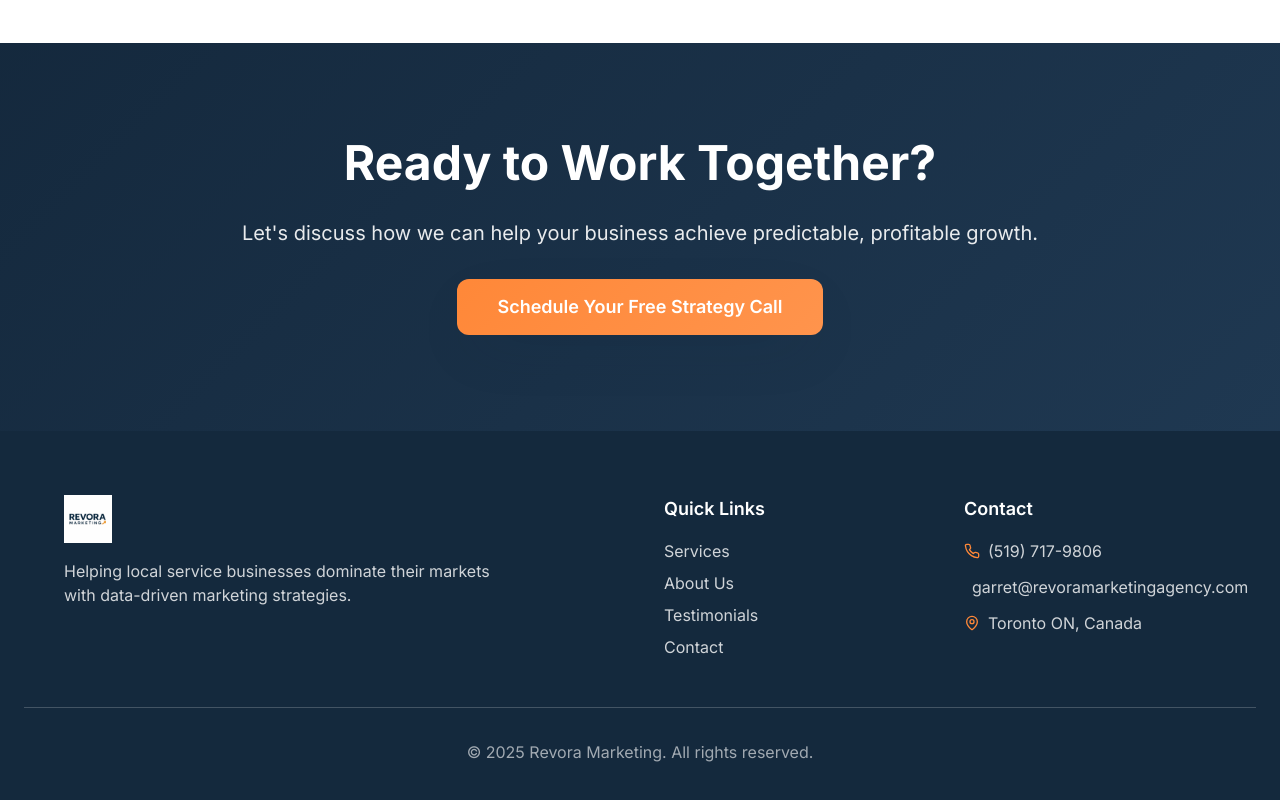
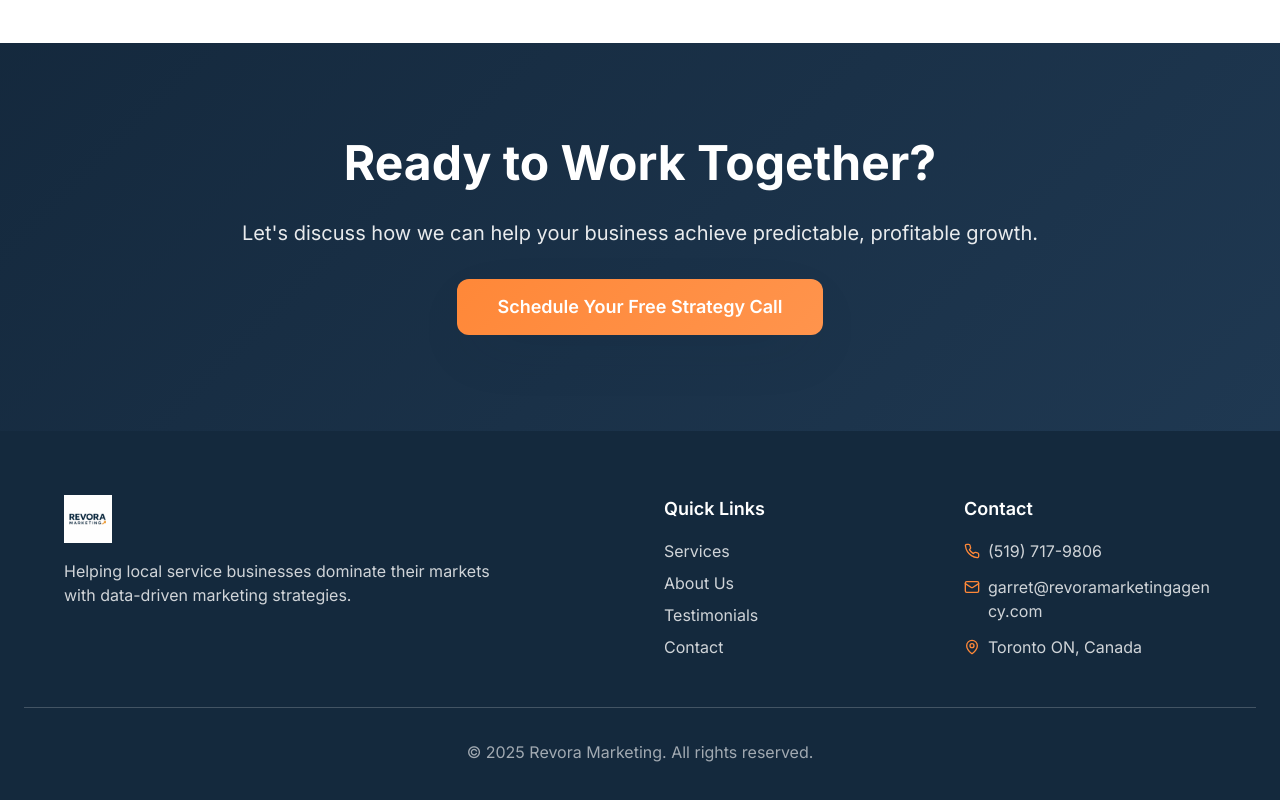
Before and after one commit to garretireland/revora-marketing-showcase-860fe100, a React (Vite) app: page /about in a window 1280 px wide. Shown: the part 1826-2626 px from the top of the page. Built offline with nearby package versions, Linux system fonts and the light colour scheme; the HTML template or start-up script is replaced by a standard one.

Commit message:
Fix: Add email icon and adjust footer layout

```diff
--- a/src/components/Footer.tsx
+++ b/src/components/Footer.tsx
@@ -53,9 +53,9 @@ const Footer = () => {
                 <Phone className="h-4 w-4 text-accent" />
                 <span>(519) 717-9806</span>
               </li>
-              <li className="flex items-center gap-2 text-primary-foreground/80">
-                <Mail className="h-4 w-4 text-accent" />
-                <span>garret@revoramarketingagency.com</span>
+              <li className="flex items-start gap-2 text-primary-foreground/80">
+                <Mail className="h-4 w-4 text-accent mt-1 flex-shrink-0" />
+                <span className="break-all">garret@revoramarketingagency.com</span>
               </li>
               <li className="flex items-start gap-2 text-primary-foreground/80">
                 <MapPin className="h-4 w-4 text-accent mt-1" />
```
